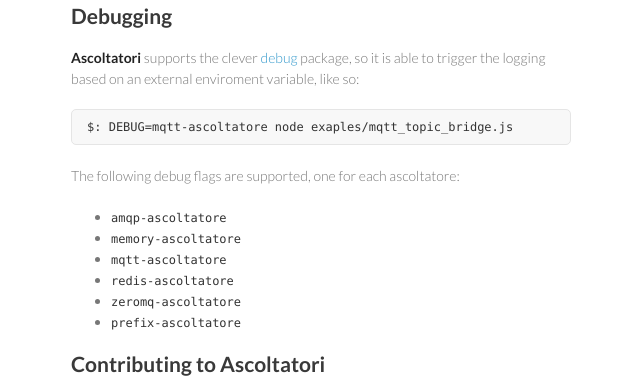
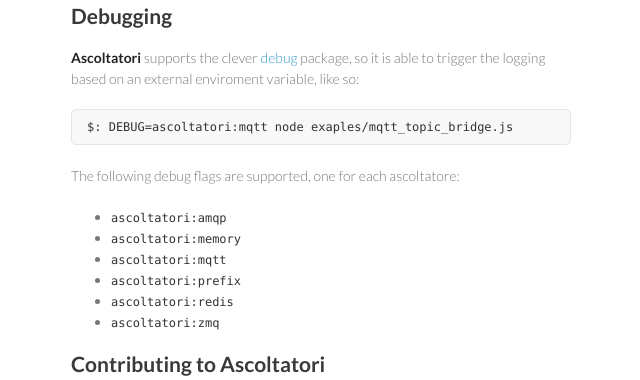
Before and after one commit to moscajs/ascoltatori, a plain HTML site: page index.html in a window 1280 px wide. Shown: the part 2640-3020 px from the top of the page, without its empty margins (499-1139 px from the left). Drawn offline with Linux system fonts and the light colour scheme.

```diff
--- a/index.html
+++ b/index.html
@@ -168,18 +168,18 @@
 <a href="https://github.com/visionmedia/debug">debug</a> package, so it is able to
 trigger the logging based on an external enviroment variable, like so:</p>
 
-<pre><code>$: DEBUG=mqtt-ascoltatore node exaples/mqtt_topic_bridge.js
+<pre><code>$: DEBUG=ascoltatori:mqtt node exaples/mqtt_topic_bridge.js
 </code></pre>
 
 <p>The following debug flags are supported, one for each ascoltatore:</p>
 
 <ul>
-<li><code>amqp-ascoltatore</code></li>
-<li><code>memory-ascoltatore</code></li>
-<li><code>mqtt-ascoltatore</code></li>
-<li><code>redis-ascoltatore</code></li>
-<li><code>zeromq-ascoltatore</code></li>
-<li><code>prefix-ascoltatore</code></li>
+<li><code>ascoltatori:amqp</code></li>
+<li><code>ascoltatori:memory</code></li>
+<li><code>ascoltatori:mqtt</code></li>
+<li><code>ascoltatori:prefix</code></li>
+<li><code>ascoltatori:redis</code></li>
+<li><code>ascoltatori:zmq</code></li>
 </ul><h2>Contributing to Ascoltatori</h2>
 
 <ul>
```
Also changed, not shown: params.json (+1 -1 lines).
